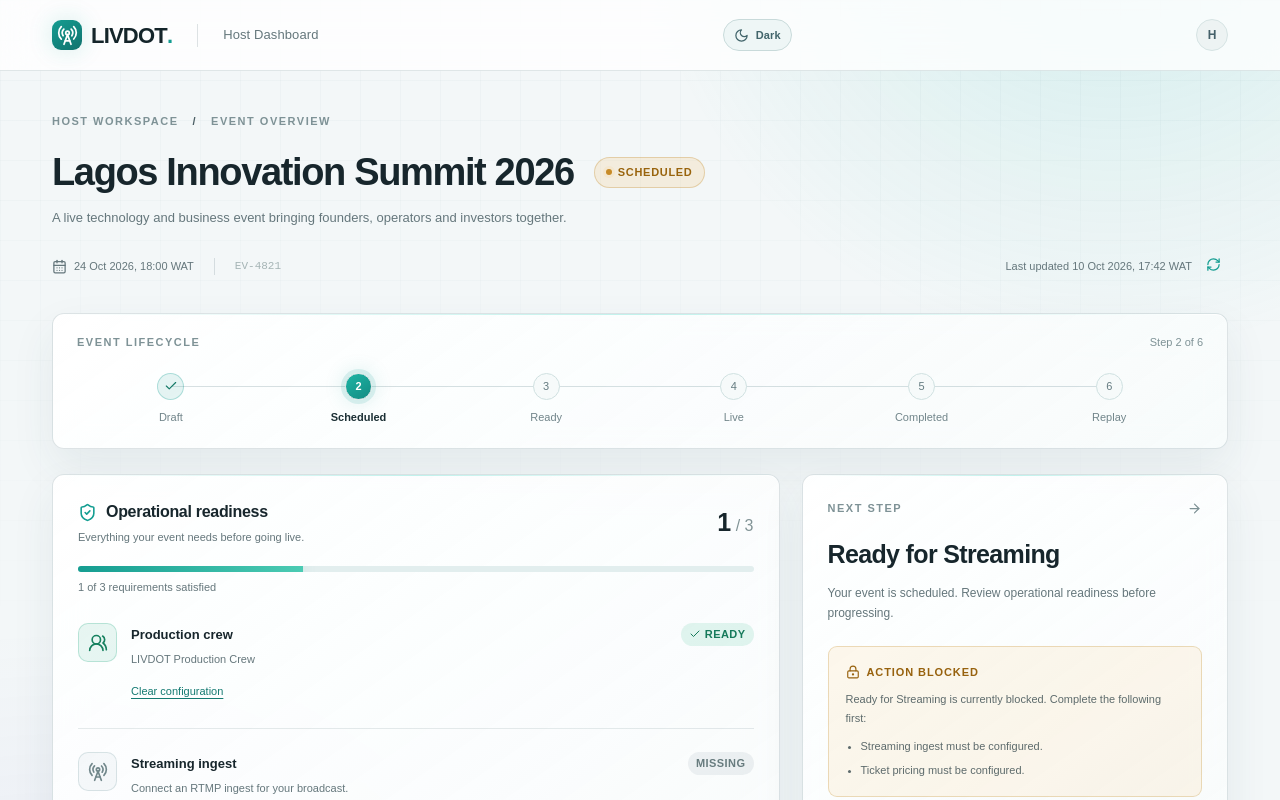
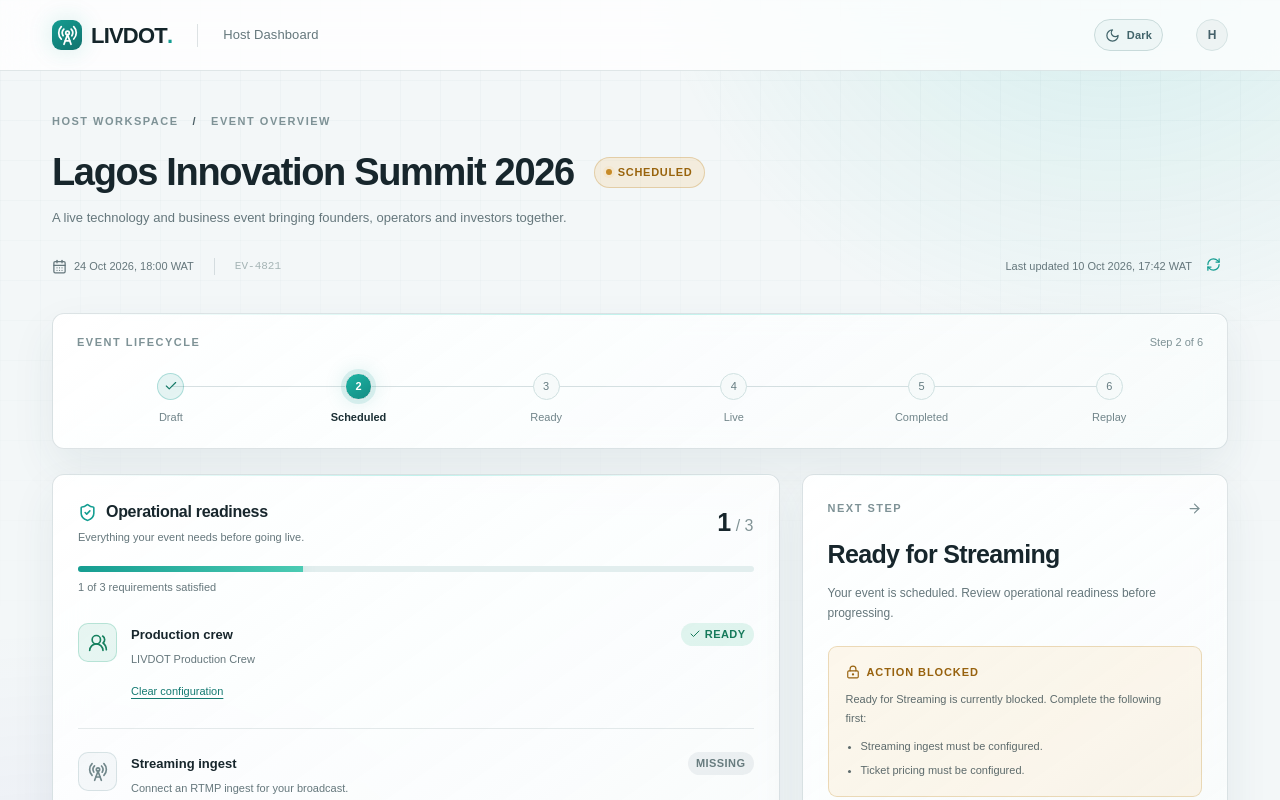
Before and after one commit to michycipher/livdot-host.dashboard, a Next.js app: page / in a window 1280 px wide. Shown: the top 800 px of the page. Built offline with nearby package versions, Linux system fonts and the light colour scheme.

Commit message:
align theme toggle with host controls

```diff
--- a/src/app/globals.css
+++ b/src/app/globals.css
@@ -1224,6 +1224,42 @@ footer {
     display: none;
   }
 }
+
+/* Keep the theme control with the host identity and use the original product palette. */
+.theme-toggle {
+  margin-left: auto;
+  color: #3d473b;
+  background: #edf0e9;
+  border-color: #d9ded3;
+  box-shadow: none;
+  animation: none;
+}
+
+.theme-toggle:hover {
+  color: #285d3c;
+  background: #e3eade;
+  border-color: #b9c8b5;
+}
+
+.host-avatar {
+  margin-left: 8px;
+}
+
+:root[data-theme="dark"] .theme-toggle {
+  color: #c9ddc8;
+  background: #27362a;
+  border-color: #536a56;
+}
+
+:root[data-theme="dark"] .theme-toggle:hover {
+  color: #e2f0df;
+  background: #304532;
+  border-color: #789579;
+}
+
+:root:not([data-theme="dark"]) .host-avatar {
+  margin-left: 8px;
+}
 @media (prefers-reduced-motion: reduce) {
   * {
     animation: none !important;
```
